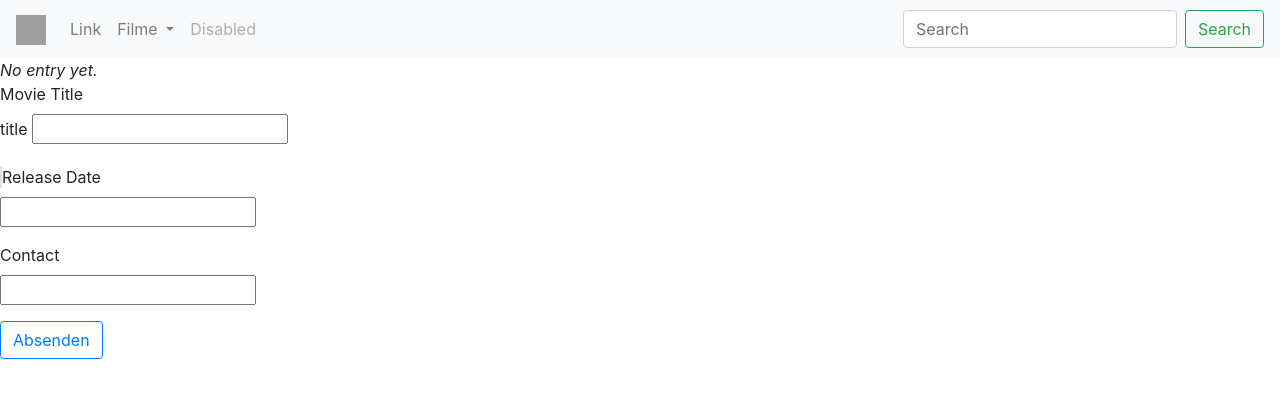
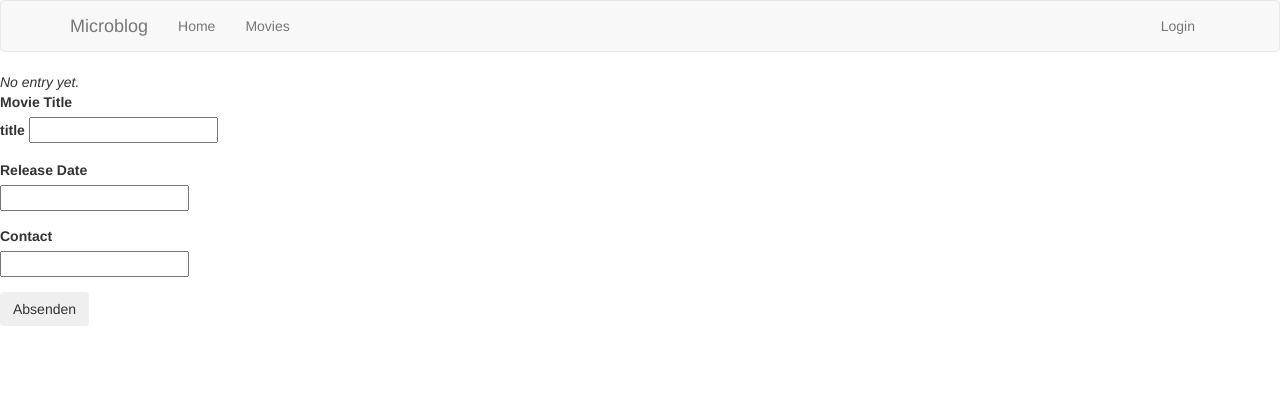
Before and after one commit to TomVolkmann/wa-film, a Flask app: page /show in a window 1280 px wide. Shown: the top 398 px of the page. Run offline with Flask 2, Linux system fonts and the light colour scheme; data that the repository does not hold is empty; some libraries are stand-ins or nearby versions; grey boxes are pictures that could not be loaded.

Commit message:
Bootstrap inklusiviert

```diff
--- a/app/routes.py
+++ b/app/routes.py
@@ -31,7 +31,7 @@ def index():
 def show_entries():
     form = PostMovieForm()
     entries = Movie.getMovies()
-    return render_template('show_entries.html', form=form,entries=entries)
+    return render_template('show_entries.html', form=form, entries=entries)
 
 @app.route ('/add_entry', methods=['POST'])
 def add_movie():
--- a/app/templates/base.html
+++ b/app/templates/base.html
@@ -1,31 +1,47 @@
-<html>
-    <head>
-        {% if title %}
-        <title>{{ title }} - FILMWENDE</title>
-        {% else %}
-        <title>microblog</title>
-        {% endif %}
-    </head>
-    <body>
-        <div>
-            FILMWENDE:
-            <a href="{{ url_for('index') }}">Home</a>
-            {% if current_user.is_anonymous %}
-            <a href="{{ url_for('login') }}">Login</a>
-            {% else %}
-            <a href="{{ url_for('logout') }}">Logout</a>
-            {% endif %}
+{% extends 'bootstrap/base.html' %}
+
+{% block title %}
+    {% if title %}{{ title }} - FILMWENDE{% else %}Welcome to Filmwende{% endif %}
+{% endblock %}
+
+{% block navbar %}
+<nav class="navbar navbar-default">
+    <div class="container">
+        <div class="navbar-header">
+            <button type="button" class="navbar-toggle collapsed" data-toggle="collapse" data-target="#bs-example-navbar-collapse-1" aria-expanded="false">
+                <span class="sr-only">Toggle navigation</span>
+                <span class="icon-bar"></span>
+                <span class="icon-bar"></span>
+                <span class="icon-bar"></span>
+            </button>
+            <a class="navbar-brand" href="{{ url_for('index') }}">Microblog</a>
         </div>
-        <hr>
+        <div class="collapse navbar-collapse" id="bs-example-navbar-collapse-1">
+            <ul class="nav navbar-nav">
+                <li><a href="{{ url_for('index') }}">Home</a></li>
+                <li><a href="{{ url_for('show_entries') }}">Movies</a></li>
+            </ul>
+            <ul class="nav navbar-nav navbar-right">
+                {% if current_user.is_anonymous %}
+                <li><a href="{{ url_for('login') }}">Login</a></li>
+                {% else %}
+                <!-- <li><a href="{{ url_for('user', username=current_user.username) }}">Profile</a></li> -->
+                <li><a href="{{ url_for('logout') }}">Logout</a></li>
+                {% endif %}
+            </ul>
+        </div>
+    </div>
+</nav>
+{% endblock %}
+
+{% block content %}
+    <div class="container">
         {% with messages = get_flashed_messages() %}
         {% if messages %}
-        <ul>
             {% for message in messages %}
-            <li>{{ message }}</li>
+            <div class="alert alert-info" role="alert">{{ message }}</div>
             {% endfor %}
-        </ul>
         {% endif %}
         {% endwith %}
-        {% block content %}{% endblock %}
-    </body>
-</html>
+    </div>
+{% endblock %}
--- a/app/templates/show_entries.html
+++ b/app/templates/show_entries.html
@@ -1,53 +1,6 @@
-<!DOCTYPE  html>
-<html  lang="en">
+{% extends "base.html" %}
 
-<link href="/static/bootstrap.min.css" rel="stylesheet" media="screen">
-<script src="//ajax.googleapis.com/ajax/libs/jquery/1.11.0/jquery.min.js"></script>
-<script src="/static/bootstrap.min.js"></script>
-
-<head>
-</head>
-
-<body>
-
-        <nav class="navbar navbar-expand-lg navbar-light bg-light">
-                <a class="navbar-brand" href="/">
-                  <img src="/static/home_icon.png" width="30" height="30" alt="">
-
-                </a>
-                <button class="navbar-toggler" type="button" data-toggle="collapse" data-target="#navbarSupportedContent" aria-controls="navbarSupportedContent" aria-expanded="false" aria-label="Toggle navigation">
-                  <span class="navbar-toggler-icon"></span>
-                </button>
-
-                <div class="collapse navbar-collapse" id="navbarSupportedContent">
-                  <ul class="navbar-nav mr-auto">
-                    <!-- <li class="nav-item active">
-                      <a class="nav-link" href="/index">Home <span class="sr-only">(current)</span></a>
-                    </li> -->
-                    <li class="nav-item">
-                      <a class="nav-link" href="/">Link</a>
-                    </li>
-                    <li class="nav-item dropdown">
-                      <a class="nav-link dropdown-toggle" href="#" id="navbarDropdown" role="button" data-toggle="dropdown" aria-haspopup="true" aria-expanded="false">
-                        Filme
-                      </a>
-                      <div class="dropdown-menu" aria-labelledby="navbarDropdown">
-                        <a class="dropdown-item" href="/">Action</a>
-                        <a class="dropdown-item" href="/">Another action</a>
-                        <div class="dropdown-divider"></div>
-                        <a class="dropdown-item" href="#">Something else here</a>
-                      </div>
-                    </li>
-                    <li class="nav-item">
-                      <a class="nav-link disabled" href="#">Disabled</a>
-                    </li>
-                  </ul>
-                  <form class="form-inline my-2 my-lg-0">
-                    <input class="form-control mr-sm-2" type="search" placeholder="Search" aria-label="Search">
-                    <button class="btn btn-outline-success my-2 my-sm-0" type="submit">Search</button>
-                  </form>
-                </div>
-              </nav>
+{% block content %}
 
 {% if entries | length > 0 %}
 {%for entry in entries%}
@@ -79,7 +32,7 @@
         <label for="contact">Contact</label><br>
         {{ form.contact() }}
     </div>
-    <input type="submit" class="btn btn-outline-primary" value="Absenden">
+    <input type="submit" class="btn btn-outline-secondary" value="Absenden">
 </form>
-</body>
-</html>
+
+{% endblock %}
```
